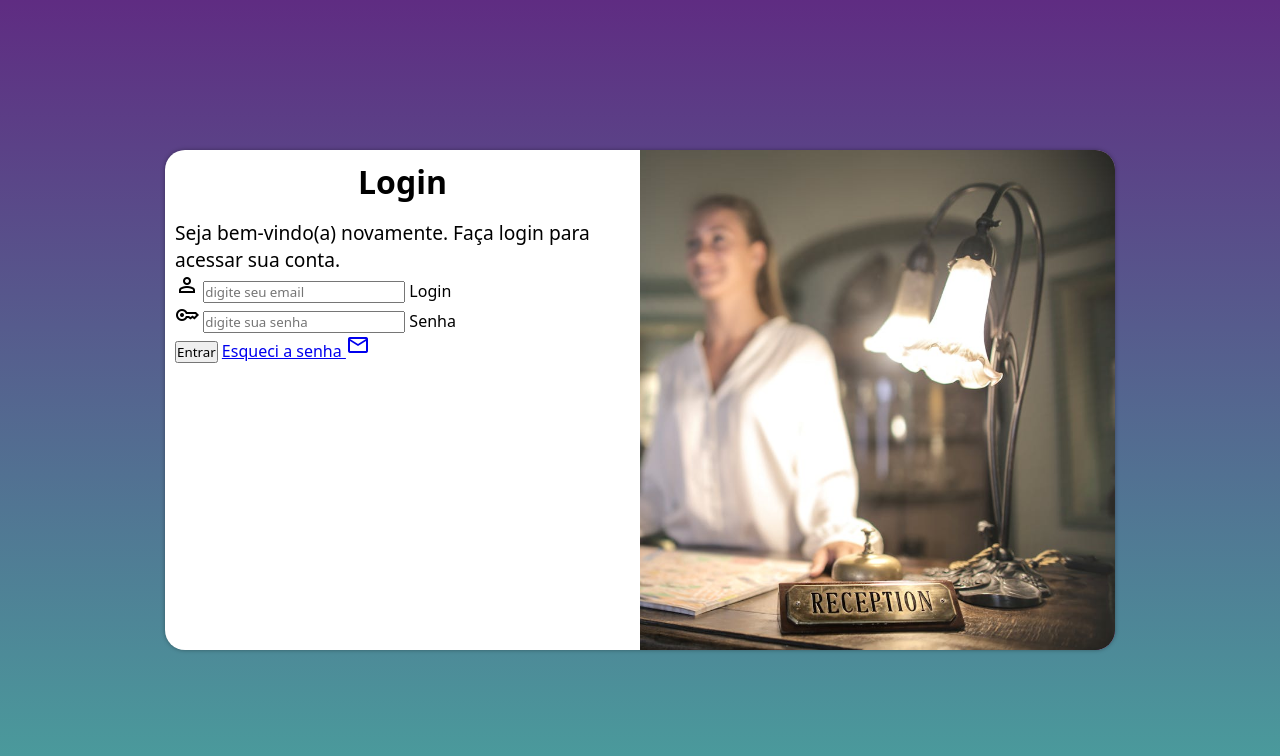
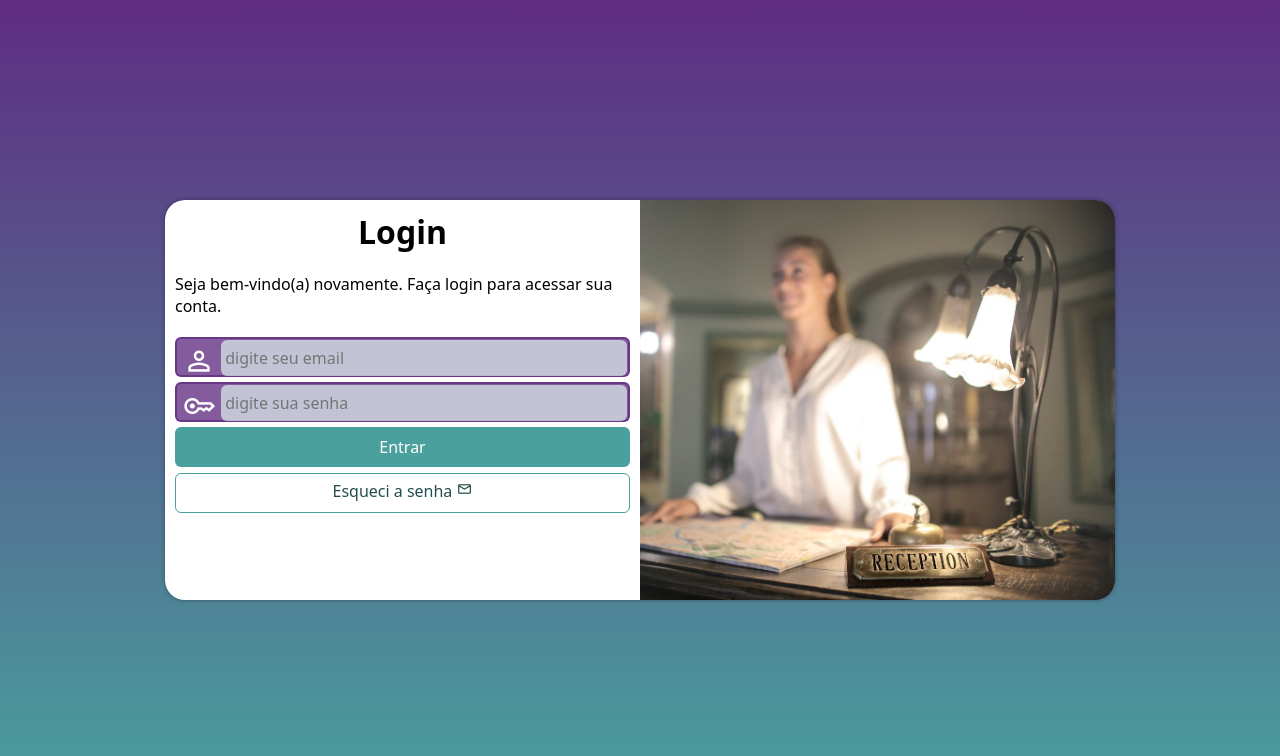
Before and after one commit to anacgalvan/projeto-login, a plain HTML site: page index.html in a window 1280 px wide. Drawn offline with nearby package versions, Linux system fonts and the light colour scheme.

Commit message:
css-loginform

```diff
--- a/estilos/media-query.css
+++ b/estilos/media-query.css
@@ -7,6 +7,7 @@
 
     section#login {
         width: 80vw;
+        height: 320px;
     }
 
     section#login > div#imagem {
@@ -20,6 +21,10 @@
         width: 60%;
         height: 100%;
     }
+
+    div#formulario > p {
+        margin: 20px 0px;
+    }
 }
 
 @media screen and (min-width: 992px) {
@@ -29,6 +34,7 @@
 
     section#login {
         width: 950px;
+        height: 400px;
     }
 
     section#login > div#imagem {
@@ -48,6 +54,7 @@
     }
 
     div#formulario > p {
-        font-size: 1.2em;
+        font-size: 1em;
+        margin: 20px 0px;
     }
 }
--- a/estilos/style.css
+++ b/estilos/style.css
@@ -33,13 +33,14 @@ section#login {
     position: absolute;
     top: 50%;
     left: 50%;
-    transform: translate(-50%, -50%);
     background-color: white;
     width: 300px;
-    height: 500px;
+    height: 520px;
     border-radius: 20px;
     overflow: hidden;
     box-shadow: 0px 0px 4px rgba(0, 0, 0, 0.349);
+
+    transform: translate(-50%, -50%);
     transition: width 0.3s, height 0.3s;
     transition-timing-function: ease;
 }
@@ -66,3 +67,74 @@ div#formulario > h1 {
 div#formulario > p {
     font-size: 0.8em;
 }
+
+form > div.campo {
+    background-color: #602c82c5;
+    display: block;
+    width: 100%;
+    height: 40px;
+    border: 2px solid #602c82c5;
+    border-radius: 6px;
+    margin: 5px 0px;
+}
+
+div.campo > label {
+    display: none;
+}
+
+div.campo > span {
+    color: white;
+    font-size: 2em;
+    width: 40px;
+    padding: 6px;
+}
+
+div.campo > input {
+    background-color: #dfefeeb2;
+    font-size: 1em;
+    width: calc(100% - 45px);
+    height: 100%;
+    border: 0px;
+    border-radius: 6px;
+    padding: 4px;
+    transform: translateY(-13px);
+}
+
+form > input[type=submit] {
+    display: block;
+    font-size: 1em;
+    width: 100%;
+    height: 40px;
+    background-color: #49A09D;
+    color: white;
+    border: none;
+    border-radius: 6px;
+}
+
+form > input[type=submit]:hover {
+    background-color: #306a68;
+    cursor: pointer;
+}
+
+form > a.botao {
+    display: block;
+    text-align: center;
+    font-size: 1em;
+    width: 100%;
+    height: 40px;
+    padding-top: 6px;
+    margin-top: 6px;
+    background-color: white;
+    border: 1px solid #49A09D;
+    border-radius: 6px;
+    text-decoration: none;
+    color: #224d4c;
+}
+
+form > a.botao:hover {
+    background-color: #306a68;
+}
+
+form > a.botao > span {
+    font-size: 1em;
+}
--- a/index.html
+++ b/index.html
@@ -35,7 +35,7 @@
                         <label for="isenha">Senha</label>
                     </div>
                     <input type="submit" value="Entrar">
-                    <a href="esqueci.html">
+                    <a href="esqueci.html" class="botao">
                         Esqueci a senha
                         <span class="material-symbols-outlined">
                             mail
```
